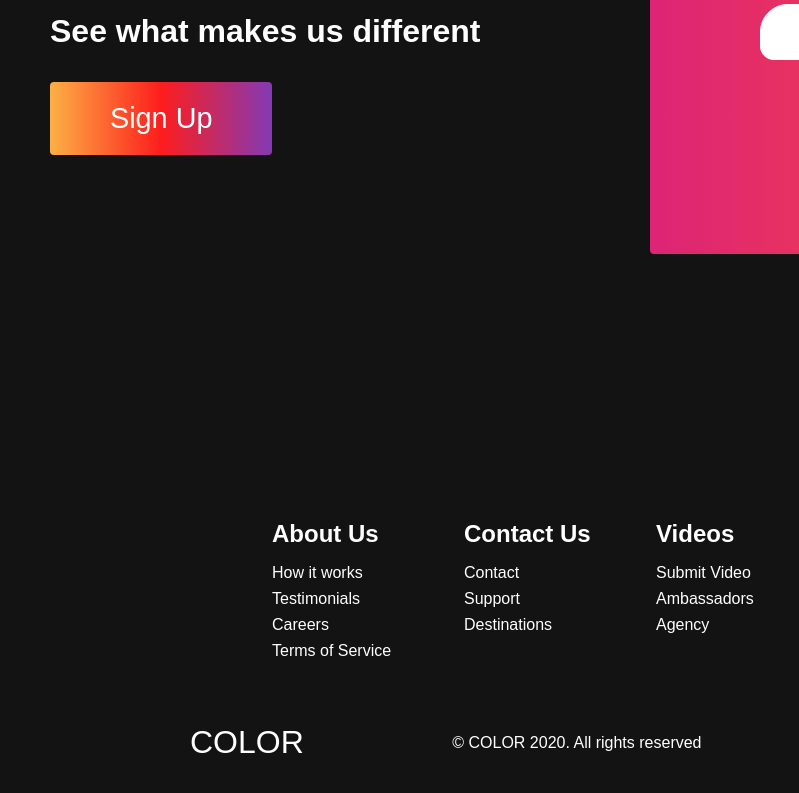
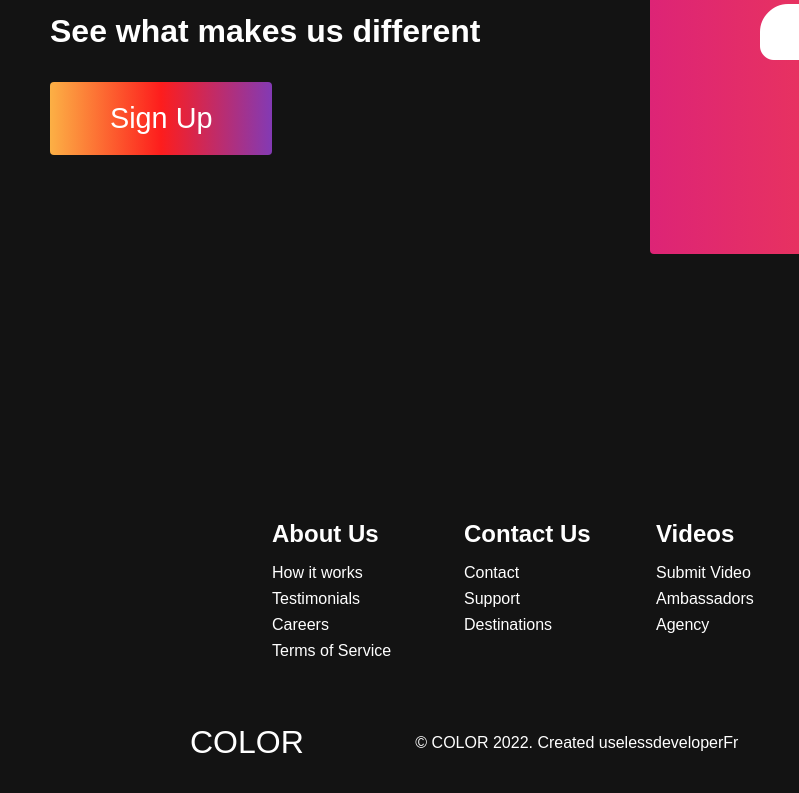
Before and after one commit to uselessdeveloperFr/website-color-2022, a plain HTML site: page index.html in a window 1280 px wide. Shown: the part 3444-4237 px from the top of the page, 0-799 px from the left. Drawn offline with Linux system fonts and the light colour scheme.

Commit message:
Update index.html

```diff
--- a/index.html
+++ b/index.html
@@ -141,7 +141,7 @@
           <div class="footer__logo">
             <a href="/" id="footer__logo">COLOR</a>
           </div>
-          <p class="website__rights">© COLOR 2020. All rights reserved</p>
+          <p class="website__rights">© COLOR 2022. Created uselessdeveloperFr </p>
           <div class="social__icons">
             <a href="/" class="social__icon--link" target="_blank"
               ><i class="fab fa-facebook"></i
```
